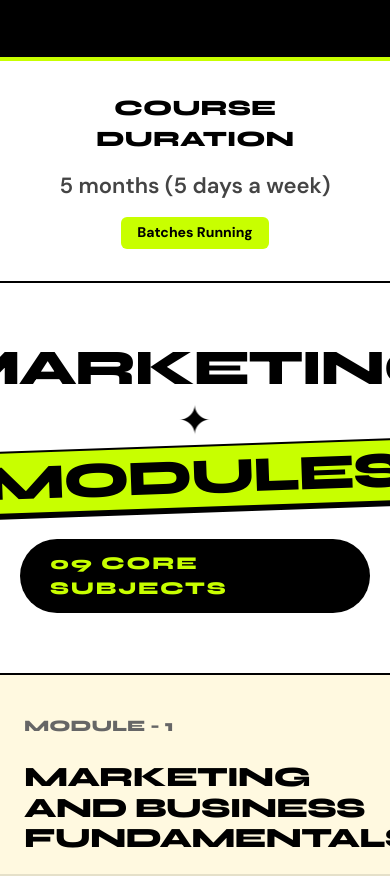
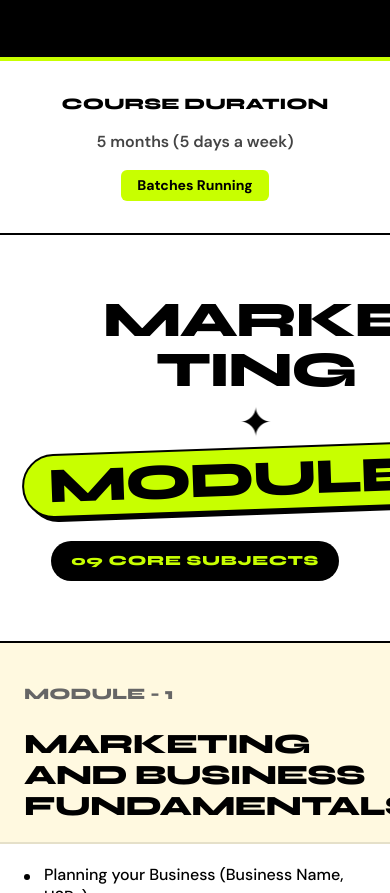
Before and after one commit to OXeroSevyn/bmbraandschool, a plain HTML site: page index.html in a window 390 px wide. Shown: the part 1201-2094 px from the top of the page. Drawn offline with Linux system fonts and the light colour scheme.

Commit message:
Add files via upload

```diff
--- a/index.html
+++ b/index.html
@@ -148,9 +148,9 @@
   .banner span { color: var(--accent); }
 
   .duration { border-bottom: 2px solid #000; padding: 32px; display: flex; justify-content: center; align-items: center; gap: 40px; background: #fff; position: relative; z-index: 2;}
-  .duration-label { font-family: var(--font-head); font-weight: 800; font-size: 22px; color: #000; }
-  .duration-val { font-size: 22px; font-weight: 600; color: #444; }
-  .batch-tag { background: var(--accent); color: #000; padding: 6px 16px; border-radius: 6px; font-weight: 800; font-size: 14px; }
+  .duration-label { font-family: var(--font-head); font-weight: 800; font-size: clamp(16px, 4vw, 22px); color: #000; text-align: center; }
+  .duration-val { font-size: clamp(16px, 4vw, 22px); font-weight: 600; color: #444; text-align: center; }
+  .batch-tag { background: var(--accent); color: #000; padding: 6px 16px; border-radius: 6px; font-weight: 800; font-size: 14px; white-space: nowrap; }
 
   /* MODULE GRID HEADER */
   .modules-header {
@@ -159,10 +159,10 @@
       position: relative; z-index: 2; overflow: hidden;
   }
   .mh-wrap { display: flex; align-items: center; justify-content: center; gap: 3vw; flex-wrap: wrap; text-align: center; }
-  .mh-text { font-family: var(--font-head); font-size: clamp(50px, 9vw, 130px); font-weight: 800; text-transform: uppercase; line-height: 1; color: #000; letter-spacing: -0.04em; }
-  .mh-text.highlight { background: var(--accent); padding: 0 40px; border-radius: 100px; transform: rotate(-2deg); display: inline-block; border: 3px solid #000; box-shadow: 6px 6px 0px #000; }
+  .mh-text { font-family: var(--font-head); font-size: clamp(36px, 12vw, 130px); font-weight: 800; text-transform: uppercase; line-height: 1; color: #000; letter-spacing: -0.04em; word-break: break-word; }
+  .mh-text.highlight { background: var(--accent); padding: 0 30px; border-radius: 100px; transform: rotate(-2deg); display: inline-block; border: 3px solid #000; box-shadow: 6px 6px 0px #000; white-space: nowrap; }
   .mh-star { font-size: clamp(40px, 7vw, 90px); color: #000; animation: spin-slow 10s linear infinite; display: inline-block; line-height: 0.5; margin: 0 10px; }
-  .mh-badge { margin-top: 50px; background: #000; color: var(--accent); padding: 12px 30px; border-radius: 100px; font-family: var(--font-head); font-weight: 800; font-size: 18px; text-transform: uppercase; letter-spacing: 0.1em; }
+  .mh-badge { margin-top: 50px; background: #000; color: var(--accent); padding: 12px 30px; border-radius: 100px; font-family: var(--font-head); font-weight: 800; font-size: 18px; text-transform: uppercase; letter-spacing: 0.1em; white-space: nowrap; }
   @keyframes spin-slow { 100% { transform: rotate(360deg); } }
 
   .module-list { display: flex; flex-direction: column; background: #f0f0f0; gap: 2px; border-bottom: 2px solid #000; }
@@ -244,10 +244,11 @@
     .banner { padding: 60px 24px; }
     .duration { flex-direction: column; gap: 16px; padding: 32px 20px; text-align: center; }
 
-    .modules-header { padding: 60px 20px; }
-    .mh-wrap { gap: 16px; flex-direction: column; }
-    .mh-text.highlight { padding: 5px 24px; border: 2px solid #000; box-shadow: 4px 4px 0px #000; }
-    .mh-badge { margin-top: 30px; }
+    .modules-header { padding: 60px 20px; overflow: hidden; }
+    .mh-wrap { gap: 16px; flex-direction: column; width: 100%; }
+    .mh-text { font-size: clamp(32px, 15vw, 50px); }
+    .mh-text.highlight { padding: 5px 24px; border: 2px solid #000; box-shadow: 4px 4px 0px #000; margin-left: 2px; }
+    .mh-badge { margin-top: 30px; padding: 10px 20px; font-size: 14px; letter-spacing: 0.05em; }
 
     .module-info { padding: 40px 24px 20px; border-bottom: 2px solid rgba(0,0,0,0.1); }
     .spec-info { padding: 40px 24px 20px; border-bottom: 2px solid rgba(255,255,255,0.1); }
```
